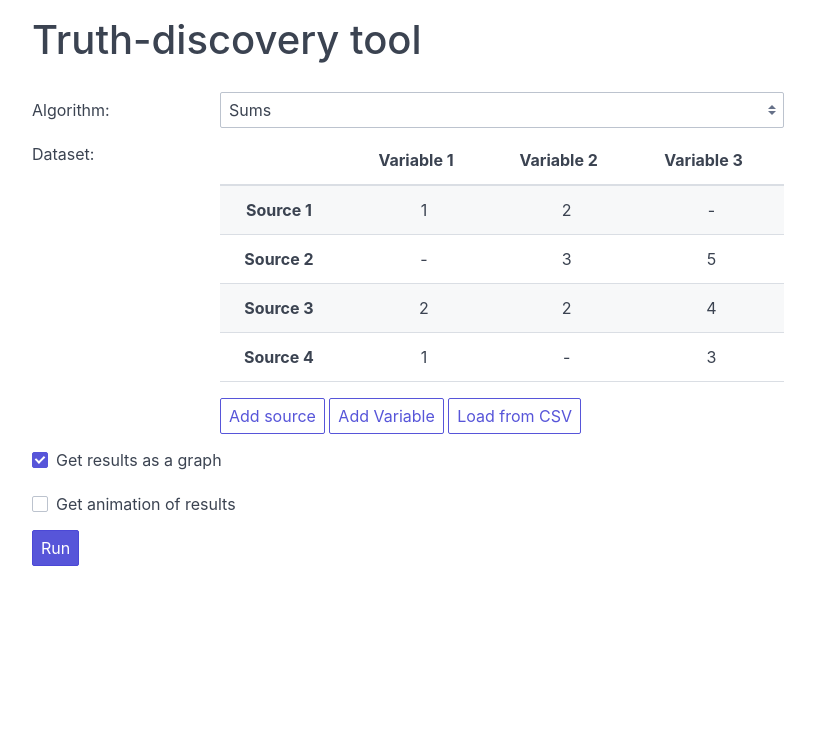
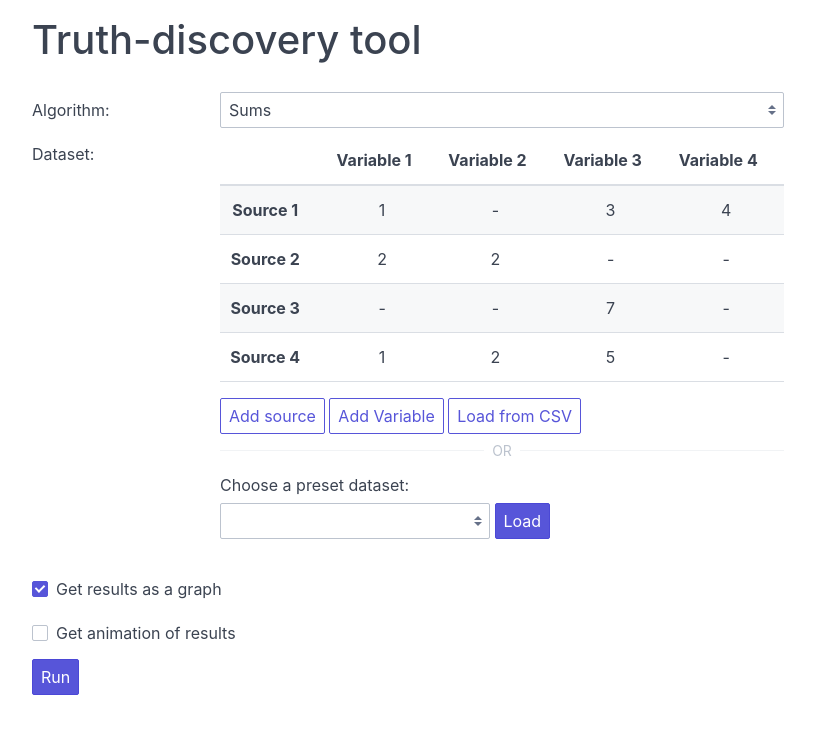
Before and after one commit to joesingo/truthdiscovery, a Flask app: page / in a window 1280 px wide. Shown: the top 734 px of the page, without its empty margins (232-1047 px from the left). Run offline with Flask 2, Linux system fonts and the light colour scheme.

Commit message:
Website: allow user to choose from a list of preset datasets

```diff
--- a/truthdiscovery/client/web/static/app/app.js
+++ b/truthdiscovery/client/web/static/app/app.js
@@ -114,19 +114,60 @@ angular.
                 "animation": false
             };
 
-            // Initialise matrix
-            var entries = [
-                [1, 2, null],
-                [null, 3, 5],
-                [2, 2, 4],
-                [1, null, 3]
-            ];
-            this.matrix = new Matrix(entries);
+            this.preset_datasets = {
+                "standard": {
+                    "name": "Typical truth-discovery dataset",
+                    "entries": [
+                        [1, null, 3, 4],
+                        [2, 2, null, null],
+                        [null, null, 7, null],
+                        [1, 2, 5, null]
+                    ],
+                    "description": "A typical dataset with a mixture of " +
+                                   "agreements, disagreements and missing " +
+                                   "values"
+                },
+                "all_but_one_agree": {
+                    "name": "All agree but one",
+                    "entries": [
+                        [1, 2, 3, 4],
+                        [1, 2, 3, 4],
+                        [1, 2, 3, 4],
+                        [9, 8, 7, 6]
+                    ],
+                    "description": "Dataset where all sources but one agree " +
+                                   "on each variable"
+                },
+                "indep_groups": {
+                    "name": "Independent groups",
+                    "entries": [
+                        [1, 2, null, null],
+                        [1, 3, null, null],
+                        [null, null, 11, 12],
+                        [null, null, 10, null],
+                    ],
+                    "description": "Dataset where sources and variables are " +
+                                   "split into two independent groups"
+                },
+                "no_agreement": {
+                    "name": "No agreement",
+                    "entries": [
+                        [null, 2, 3],
+                        [4, 5, null],
+                        [null, 8, 9],
+                        [10, 11, 12]
+                    ],
+                    "description": "Dataset where no sources agree with each other"
+                }
+            };
+            this.selected_preset = Object.keys(this.preset_datasets)[0];
+            this.matrix = null;  // Set after method definitions
+
             this.load_csv = {
                 "dialog_open": false,
                 "error": "",
                 "textarea": ""
-            }
+            };
 
             this.algorithm_labels = DATA.algorithm_labels;
 
@@ -167,6 +208,28 @@ angular.
                 }
             };
 
+            /*
+             * Update the matrix to the preset with the given label
+             */
+            this.loadPresetDataset = function(label) {
+                if (!label) {
+                    return;
+                }
+                // Copy entries, so that modifying the matrix does not change
+                // the presets
+                var entries = [];
+                var preset_entries = self.preset_datasets[label].entries;
+                for (var i=0; i<preset_entries.length; i++) {
+                    var row = [];
+                    for (var j=0; j<preset_entries[i].length; j++) {
+                        row.push(preset_entries[i][j]);
+                    }
+                    entries.push(row);
+                }
+                self.matrix = new Matrix(entries);
+                self.selected_preset = "";
+            };
+
             this.run = function() {
                 var promise = tdService.getResults(
                     self.algorithm, self.matrix.asCSV(), self.compare_results,
@@ -187,6 +250,8 @@ angular.
                     }
                 });
             };
+
+            this.loadPresetDataset(this.selected_preset);
         }
     });
 
--- a/truthdiscovery/client/web/static/app/templates/form.html
+++ b/truthdiscovery/client/web/static/app/templates/form.html
@@ -74,6 +74,28 @@
                 <button class="btn" type="button" ng-click="$ctrl.toggleCsvDialog()">
                     Load from CSV
                 </button>
+
+                <div class="divider text-center" data-content="OR"></div>
+
+                <!-- Preset dataset selection -->
+                <label class="form-label" for="preset-dataset">
+                    Choose a preset dataset:
+                </label>
+                <select class="form-select" id="preset-dataset" style="width: auto;"
+                        ng-model="$ctrl.selected_preset">
+                    <option value=""></option>
+                    <option ng-repeat="(label, obj) in $ctrl.preset_datasets"
+                            value="{{ label }}">
+                        {{ obj.name }}
+                    </option>
+                </select>
+                <button type="button" class="btn btn-primary"
+                        ng-click="$ctrl.loadPresetDataset($ctrl.selected_preset)">
+                    Load
+                </button>
+                <p class="text-gray">
+                    {{ $ctrl.preset_datasets[$ctrl.selected_preset].description }}
+                </p>
             </div>
         </div>
 
```
